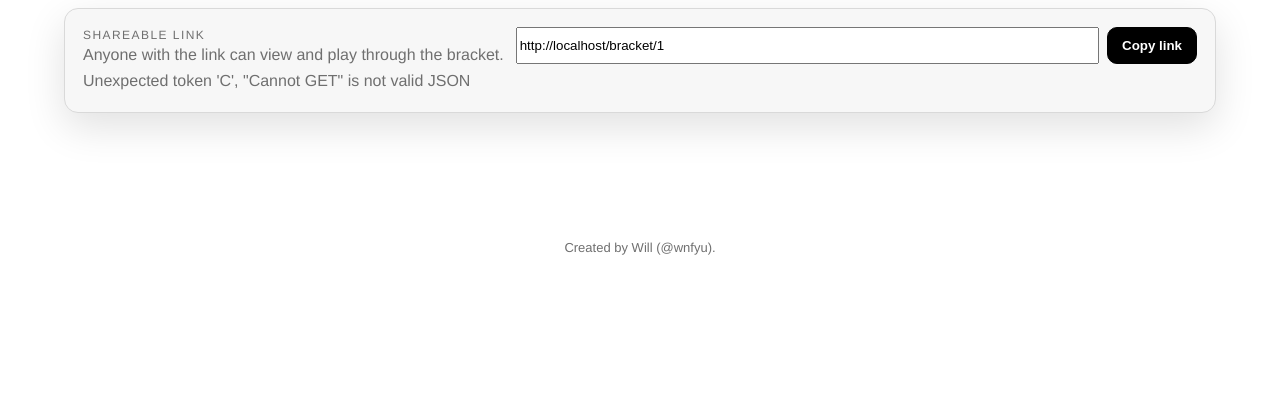
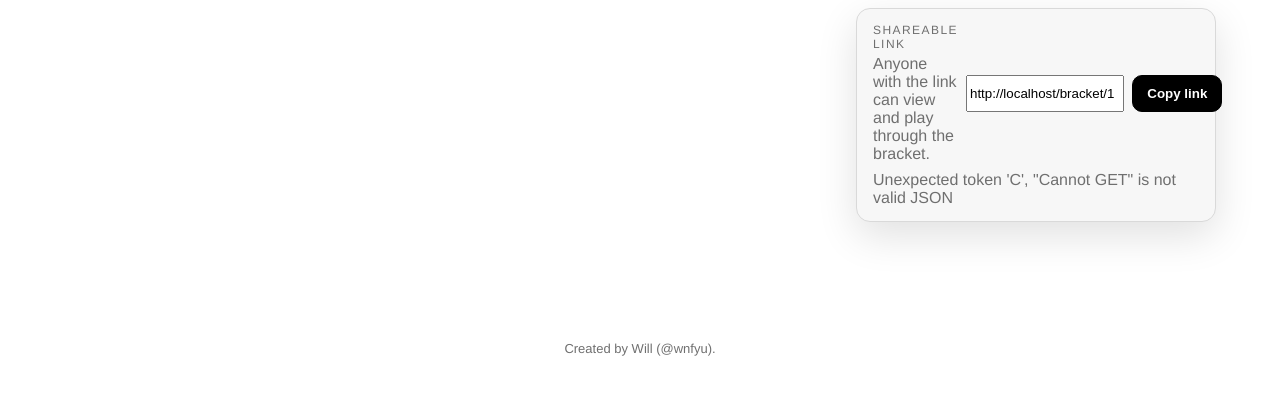
Before and after one commit to WillDeGroat/Brackify, a Flask app: page /bracket/1 in a window 1280 px wide. Shown: the part 131-526 px from the top of the page. Run offline with Flask 3, Linux system fonts and the light colour scheme.

Commit message:
Center brackets, shrink share UI, and expire old links

```diff
--- a/brackify/app.py
+++ b/brackify/app.py
@@ -1,13 +1,48 @@
 from typing import Any, Dict
+from datetime import datetime, timedelta, timezone
 import secrets
 from flask import Flask, jsonify, render_template, request, url_for
 from brackify.brackets import AllowedBracketSizes, build_seed_list, chunk_matches
 from brackify.spotify_client import get_spotify_client, fetch_playlist_tracks
 
+EXPIRATION_HOURS = 72
+EXPIRATION_DELTA = timedelta(hours = EXPIRATION_HOURS)
+
 
 def create_app() -> Flask:
     app = Flask(__name__)
     brackets: Dict[str, Dict[str, Any]] = {}
+
+    def now() -> datetime:
+        return datetime.now(timezone.utc)
+
+    def parse_timestamp(value: Any) -> datetime | None:
+        if not value:
+            return None
+
+        if isinstance(value, datetime):
+            return value
+
+        try:
+            return datetime.fromisoformat(value)
+        except (TypeError, ValueError):
+            return None
+
+    def is_expired(created_at: Any) -> bool:
+        created_dt = parse_timestamp(created_at)
+        if not created_dt:
+            return False
+
+        return now() - created_dt > EXPIRATION_DELTA
+
+    def cleanup_expired_brackets():
+        expired_ids = [bid for bid, payload in brackets.items() if is_expired(payload.get('created_at'))]
+        for bid in expired_ids:
+            brackets.pop(bid, None)
+
+    app.brackets = brackets  # type: ignore[attr-defined]
+    app.is_expired = is_expired  # type: ignore[attr-defined]
+    app.cleanup_expired_brackets = cleanup_expired_brackets  # type: ignore[attr-defined]
 
     @app.get('/')
     def index():
@@ -19,6 +54,7 @@ def create_app() -> Flask:
 
     @app.post('/api/bracket')
     def api_bracket():
+        cleanup_expired_brackets()
         payload = request.get_json(silent = True) or {}
 
         playlist = (payload.get('playlist') or '').strip()
@@ -49,6 +85,7 @@ def create_app() -> Flask:
             'seeds': seeds,
             'matches': chunk_matches(seeds),
             'total_tracks': len(tracks),
+            'created_at': now().isoformat(),
         }
 
         bracket_id = secrets.token_urlsafe(8)
@@ -61,10 +98,15 @@ def create_app() -> Flask:
 
     @app.get('/api/bracket/<bracket_id>')
     def get_bracket(bracket_id: str):
+        cleanup_expired_brackets()
         bracket = brackets.get(bracket_id)
 
         if not bracket:
             return jsonify({'error': 'Bracket not found'}), 404
+
+        if is_expired(bracket.get('created_at')):
+            brackets.pop(bracket_id, None)
+            return jsonify({'error': 'Bracket expired'}), 404
 
         return jsonify(bracket)
 
--- a/brackify/static/app.js
+++ b/brackify/static/app.js
@@ -227,8 +227,11 @@ function renderBracket() {
   bracketEl.innerHTML = '';
 
   columns.forEach((column) => {
+    const {roundIndex} = column;
+
     const roundEl = document.createElement('div');
     roundEl.className = `round${column.final ? ' final' : ''}`;
+    roundEl.dataset.roundIndex = roundIndex;
 
     const labelEl = document.createElement('h3');
     labelEl.textContent = column.final ? 'Final' : column.label;
@@ -283,6 +286,8 @@ function renderBracket() {
 
     bracketEl.appendChild(roundEl);
   });
+
+  applyBracketLayout(columns.length);
 }
 
 function renderCover(track) {
@@ -356,7 +361,7 @@ function roundLabel(roundIndex) {
 }
 
 function launchConfetti() {
-  const colors = ['#000000', '#444444', '#ffffff'];
+  const colors = ['#ff6b6b', '#ffd166', '#06d6a0', '#118ab2', '#9b5de5', '#f15bb5'];
   const duration = 1600;
   const end = Date.now() + duration;
 
@@ -392,3 +397,32 @@ function launchConfetti() {
     setTimeout(() => piece.remove(), 1400);
   }
 }
+
+function applyBracketLayout(roundCount) {
+  if (!bracketEl) return;
+
+  bracketEl.style.setProperty('--round-count', roundCount);
+
+  const rounds = Array.from(bracketEl.querySelectorAll('.round'));
+  if (rounds.length === 0) return;
+
+  const firstMatch = bracketEl.querySelector('.match');
+  const baseRoundStyle = rounds.length > 0 ? window.getComputedStyle(rounds[0]) : null;
+  const roundGap = baseRoundStyle ? parseFloat(baseRoundStyle.rowGap || baseRoundStyle.gap || '12') : 12;
+  const matchHeight = firstMatch?.offsetHeight || 0;
+  const unitSpacing = matchHeight + roundGap || 1;
+
+  rounds.forEach((roundEl) => {
+    const roundIndex = Number.parseInt(roundEl.dataset.roundIndex || '0', 10);
+    const gapSize = unitSpacing * Math.max(1, 2 ** roundIndex);
+    roundEl.style.gap = `${gapSize}px`;
+
+    if (roundIndex === 0) {
+      roundEl.style.marginTop = '0px';
+      return;
+    }
+
+    const offset = unitSpacing * (2 ** (roundIndex - 1) - 0.5);
+    roundEl.style.marginTop = `${offset}px`;
+  });
+}
--- a/brackify/static/style.css
+++ b/brackify/static/style.css
@@ -47,6 +47,9 @@ main {
   max-width: 1200px;
   margin: 0 auto;
   padding: 8px 24px 60px;
+  display: flex;
+  flex-direction: column;
+  gap: 18px;
 }
 
 .controls {
@@ -135,28 +138,30 @@ button[type='submit']:active {
   background: var(--card);
   border: 1px solid var(--border);
   border-radius: 14px;
-  padding: 18px;
-  margin-bottom: 20px;
+  padding: 14px 16px;
+  margin-bottom: 0;
   box-shadow: var(--shadow);
+  max-width: 360px;
+  margin-left: auto;
 }
 
 .share-top {
   display: flex;
   justify-content: space-between;
   align-items: center;
-  gap: 12px;
-  flex-wrap: wrap;
+  gap: 8px;
+  flex-wrap: nowrap;
 }
 
 .share-actions {
   display: flex;
   gap: 8px;
-  flex: 1;
-  min-width: 240px;
+  flex: 0 1 260px;
 }
 
 .share-actions input {
   flex: 1;
+  min-width: 0;
 }
 
 .share-actions button {
@@ -179,20 +184,20 @@ button[type='submit']:active {
 
 .bracket {
   display: grid;
-  grid-auto-flow: column;
-  grid-auto-columns: minmax(200px, 1fr);
-  gap: 14px;
-  margin-top: 12px;
-  overflow-x: auto;
-  padding-bottom: 12px;
+  grid-template-columns: repeat(var(--round-count, 1), minmax(0, 1fr));
+  gap: 16px;
+  margin-top: 6px;
+  overflow: visible;
+  width: 100%;
+  justify-items: stretch;
 }
 
 .round {
-  min-width: 200px;
   display: flex;
   flex-direction: column;
   gap: 12px;
   align-self: stretch;
+  position: relative;
 }
 
 .round.final {
@@ -321,6 +326,21 @@ footer {
     flex-direction: column;
   }
 
+  .share {
+    margin: 0;
+    max-width: unset;
+  }
+
+  .share-top {
+    flex-wrap: wrap;
+    align-items: flex-start;
+  }
+
+  .share-actions {
+    width: 100%;
+    flex: 1 1 auto;
+  }
+
   .round {
     min-width: 180px;
   }
```
Also changed, not shown: tests/test_app.py (added, +44 -0 lines).
